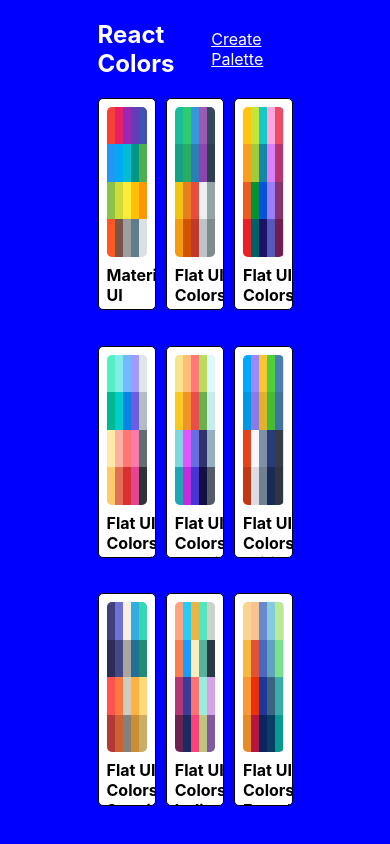
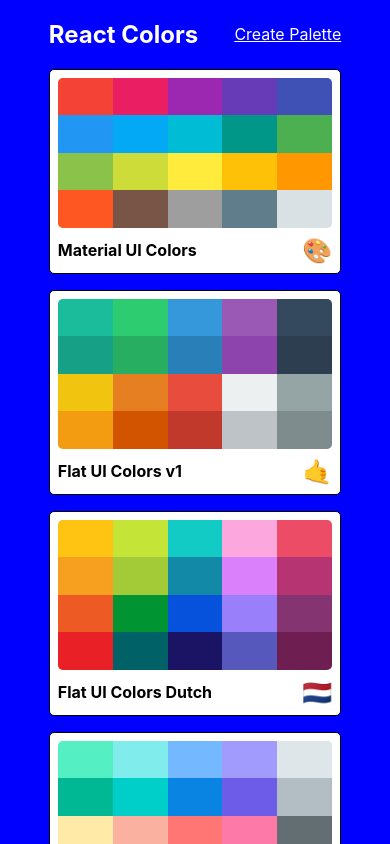
Before and after one commit to antcar112/react-color-picker, a React (Create React App) app: page / in a window 390 px wide. Shown: the top 844 px of the page. Built offline with nearby package versions, Linux system fonts and the light colour scheme.

Commit message:
make PaletteList responsive

```diff
--- a/src/index.css
+++ b/src/index.css
@@ -5,7 +5,7 @@
 		"Helvetica Neue", sans-serif;
 	-webkit-font-smoothing: antialiased;
 	-moz-osx-font-smoothing: grayscale;
-	overflow: hidden;
+	/* overflow: hidden; */
 }
 
 code {
--- a/src/styles/PaletteListStyles.js
+++ b/src/styles/PaletteListStyles.js
@@ -1,3 +1,5 @@
+import sizes from './sizes';
+
 export default {
 	root      : {
 		backgroundColor : 'blue',
@@ -7,11 +9,17 @@
 		justifyContent  : 'center'
 	},
 	container : {
-		width         : '50%',
-		display       : 'flex',
-		alignItems    : 'flex-start',
-		flexDirection : 'column',
-		flexWrap      : 'wrap'
+		width              : '50%',
+		display            : 'flex',
+		alignItems         : 'flex-start',
+		flexDirection      : 'column',
+		flexWrap           : 'wrap',
+		[sizes.down('xl')]: {
+			width : '80%'
+		},
+		[sizes.down('xs')]: {
+			width : '75%'
+		}
 	},
 	nav       : {
 		display        : 'flex',
@@ -29,6 +37,13 @@
 		width               : '100%',
 		display             : 'grid',
 		gridTemplateColumns : 'repeat(3, 30%)',
-		gridGap             : '5%'
+		gridGap             : '2.5rem',
+		[sizes.down('md')]: {
+			gridTemplateColumns : 'repeat(2, 50%)'
+		},
+		[sizes.down('xs')]: {
+			gridTemplateColumns : 'repeat(1, 100%)',
+			gridGap             : '1rem'
+		}
 	}
 };
--- a/src/styles/sizes.js
+++ b/src/styles/sizes.js
@@ -5,7 +5,8 @@
 			xs : '575.98px',
 			sm : '767.98px',
 			md : '991.98px',
-			lg : '1199.98px'
+			lg : '1199.98px',
+			xl : '1600px'
 		};
 		return `@media (max-width: ${sizes[size]})`;
 	}
```
